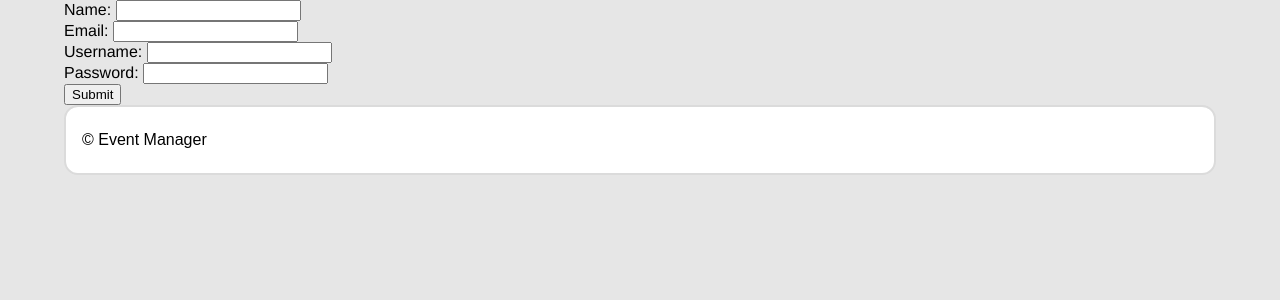
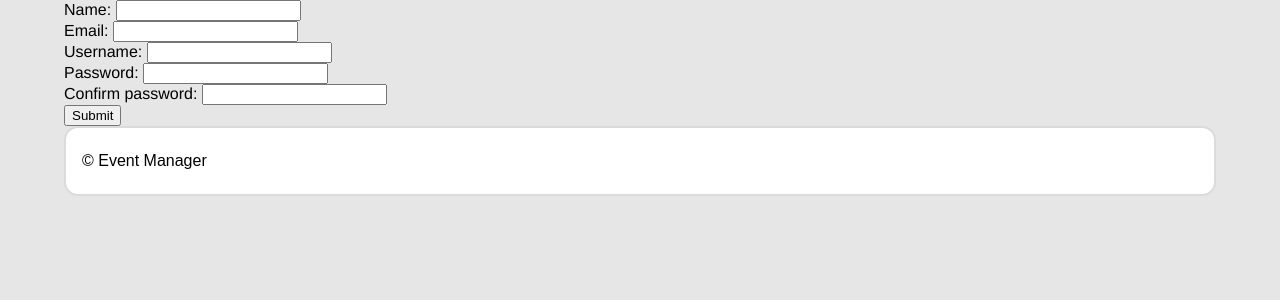
Before and after one commit to andrelago13/LTW, a PHP site: page /register in a window 1280 px wide. Shown: the part 146-446 px from the top of the page. Run offline with PHP 8.4, Linux system fonts and the light colour scheme.

Commit message:
Confirm password field.

```diff
--- a/templates/register.php
+++ b/templates/register.php
@@ -21,6 +21,10 @@ require_once (INCLUDES_PATH . "/authentication.php");
 	<label for="password">Password:</label> <input type="password"
 		name="password" id="password">
 </div>
+<div class="password">
+	<label for="password">Confirm password:</label> <input type="password"
+		id="confirm_password">
+</div>
 <div class="submit_btn">
 	<button type="submit">Submit</button>
 </div>
```
